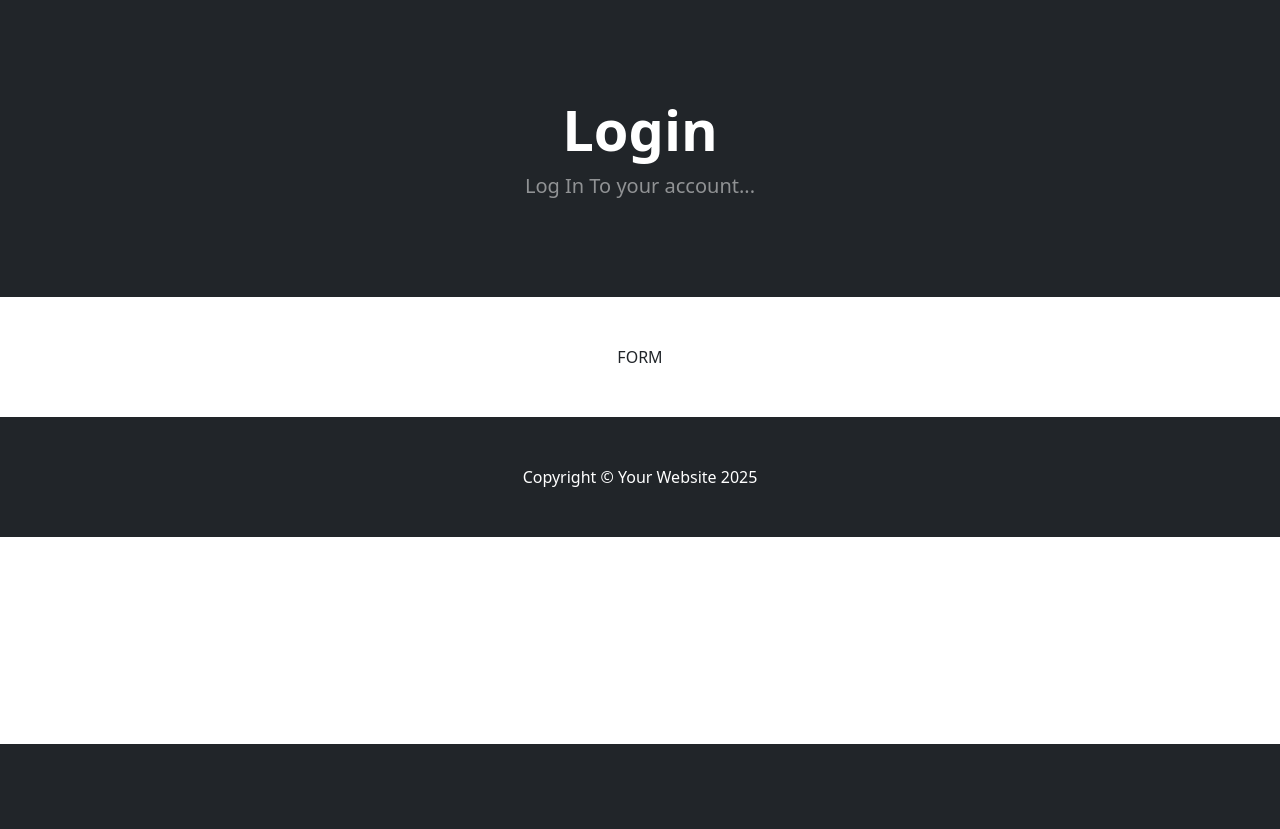
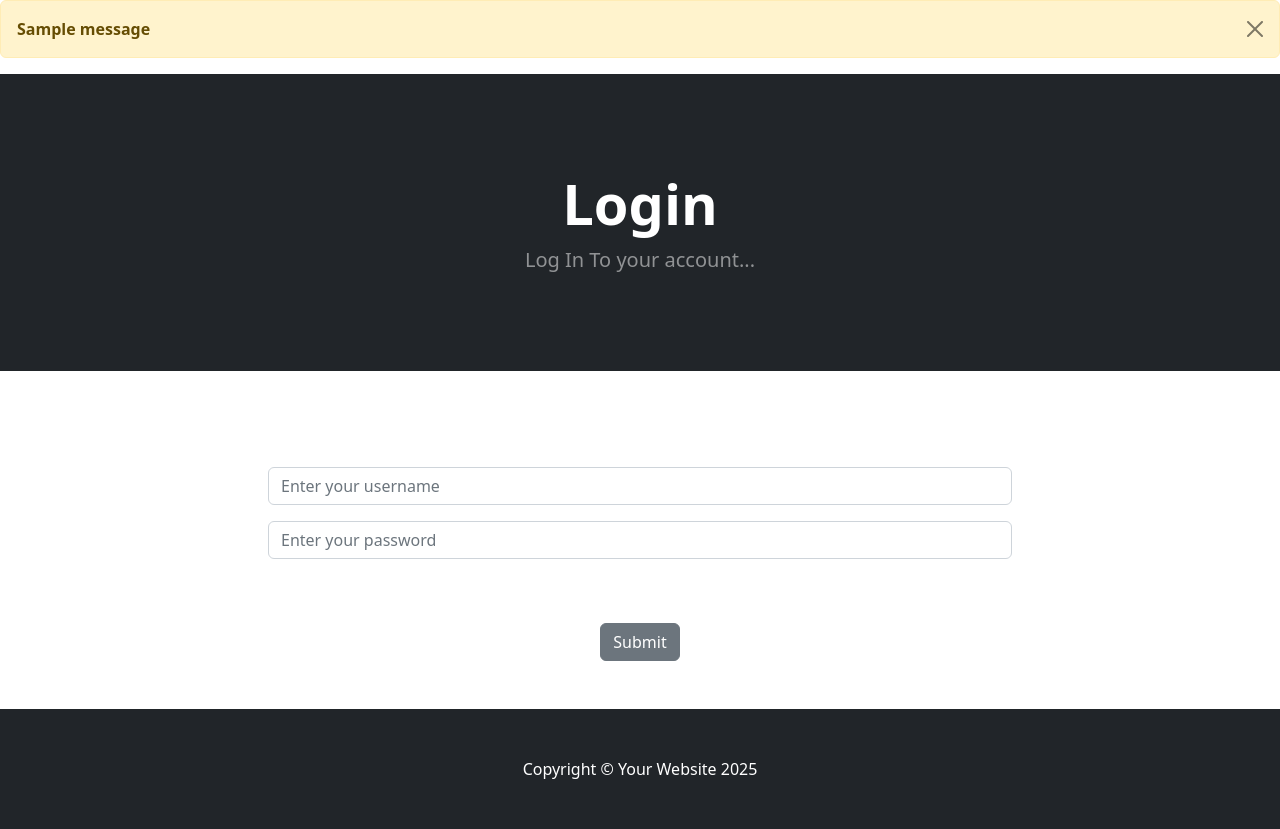
Before and after one commit to L3vi-Ackerman/E-commerce-website-using-Django, a Django app: page /login/ in a window 1280 px wide. Shown: the part 56-885 px from the top of the page. Before the commit the page ends 800 px from the top, so only its background shows below. Run offline with Django 5.2, Linux system fonts and the light colour scheme; tables that the repository leaves empty hold one stand-in row (values such as "Sample post"); one stand-in notice (Sample message) is shown; some libraries are stand-ins or nearby versions.

Commit message:
login and logout functionalities

```diff
--- a/store/templates/base.html
+++ b/store/templates/base.html
@@ -25,7 +25,17 @@
     <link href="{% static 'css/styles.css'%}" rel="stylesheet" />
   </head>
   <body>
-    {% include 'navbar.html' %} {%block content%} {%endblock%}
+    {% include 'navbar.html' %} {%if messages%} {%for message in messages%}
+    <div class="alert alert-warning alert-dismissible fade show" role="alert">
+      <strong> {{message}}</strong>
+      <button
+        type="button"
+        class="btn-close"
+        data-bs-dismiss="alert"
+        aria-label="Close"
+      ></button>
+    </div>
+    {%endfor%} {%endif%} {%block content%} {%endblock%}
     <!--Footer-->
     <footer class="py-5 bg-dark">
       <div class="container">
--- a/store/templates/login.html
+++ b/store/templates/login.html
@@ -12,7 +12,33 @@
 <div class="container">
   <div class="row">
     <center>
-      <div class="col-8">FORM</div>
+      <div class="col-8">
+        <br /><br />
+        <form method="POST" action="{%url 'login'%}">
+          {%csrf_token%}
+          <div class="mb-3">
+            <input
+              type="text"
+              class="form-control"
+              name="username"
+              placeholder="Enter your username"
+            />
+          </div>
+          <div class="mb-3">
+            <input
+              class="form-control"
+              type="password"
+              name="password"
+              placeholder="Enter your password"
+            />
+          </div>
+
+          </div>
+          <br/>
+          <br/>
+          <button type="submit" class="btn btn-secondary">Submit</button>
+        </form>
+      </div>
     </center>
   </div>
 </div>
--- a/store/views.py
+++ b/store/views.py
@@ -1,4 +1,4 @@
-from django.shortcuts import render
+from django.shortcuts import render, redirect
 from .models import Product
 from django.contrib.auth import authenticate, login, logout
 from django.contrib import messages
@@ -14,8 +14,22 @@ def About(request):
 
 
 def login_user(request):
-    return render(request, "login.html", {})
+    if request.method == "POST":
+        username = request.POST["username"]
+        password = request.POST["password"]
+        user = authenticate(request, username=username, password=password)
+        if user is not None:
+            login(request, user)
+            messages.success(request, ("You have been logged in!"))
+            return redirect("home")
+        else:
+            messages.success(request, ("There was an error logging in!"))
+            return redirect("login")
+    else:
+        return render(request, "login.html", {})
 
 
 def logout_user(request):
-    pass
+    logout(request)
+    messages.success(request, ("You have been logged out!"))
+    return redirect("home")
```
Also changed, not shown: db.sqlite3.
